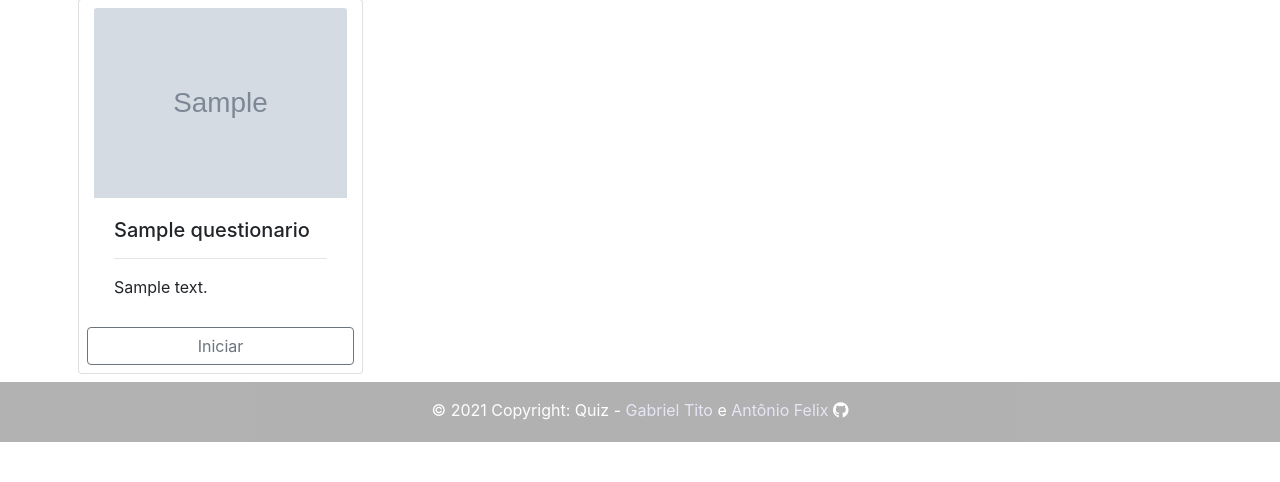
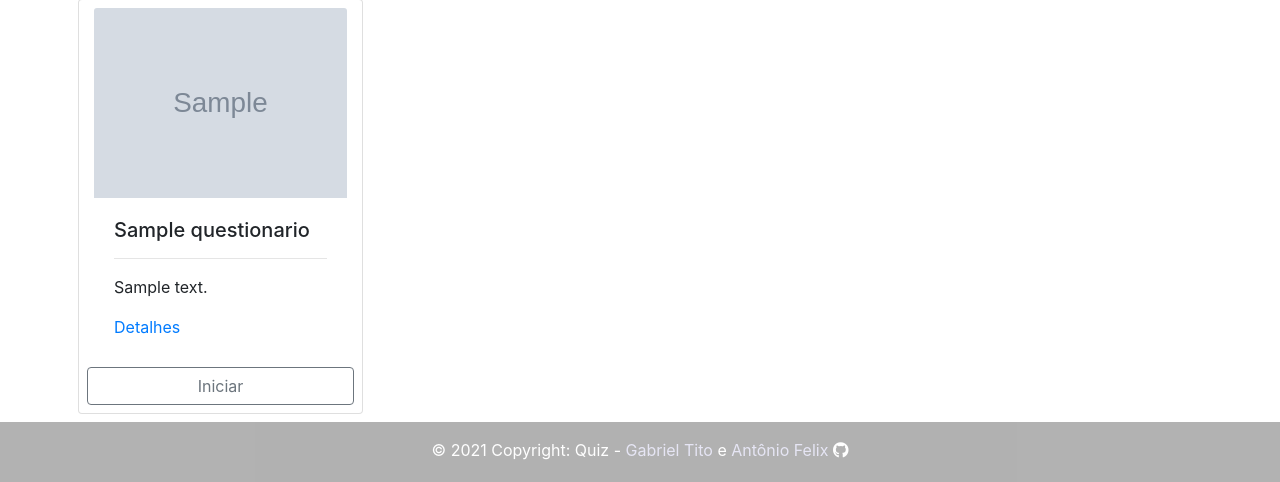
Before and after one commit to gabrielp10/quiz, a PHP site: page / in a window 1280 px wide. Shown: the part 429-911 px from the top of the page. Before the commit the page ends 871 px from the top, so only its background shows below. Run offline with PHP 8.4, Linux system fonts and the light colour scheme; the visitor is signed in with stand-in values (Sample User, id 1); tables that the repository leaves empty hold one stand-in row (values such as "Sample post"); grey boxes marked "Sample" are stand-in pictures; some libraries are stand-ins or nearby versions.

Commit message:
Adicionado o botão de detalhes do quiz

```diff
--- a/public/home.php
+++ b/public/home.php
@@ -39,6 +39,7 @@ if (!is_null($message)) :
           <h5 class="card-title"><?= $quiz['nome'] ?></h5>
           <hr>
           <p class="card-text"><?= $quiz['descricao'] ?></p>
+          <a href="<?= "$data[routeDashQuiz]/$quiz[id]"?>">Detalhes</a>
         </div>
         <div class="row justify-content-end ">
           <?php
```
